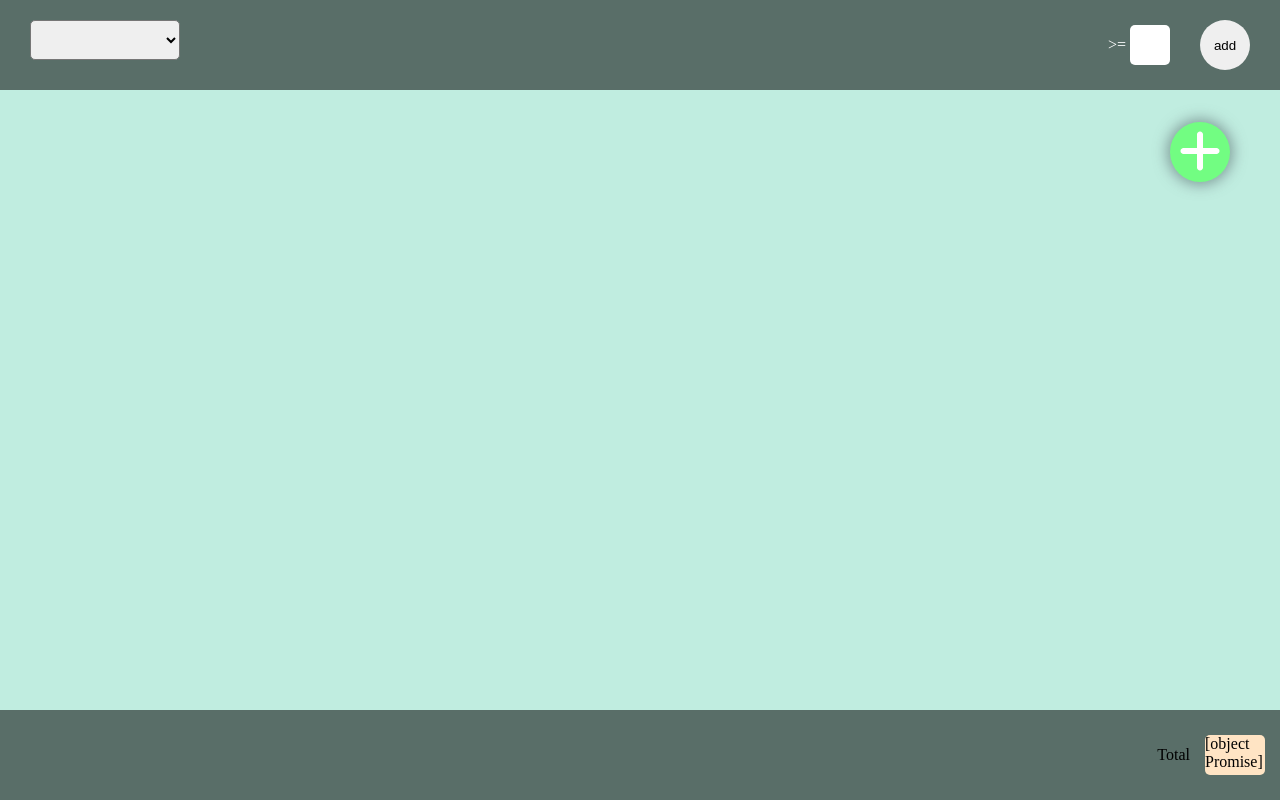
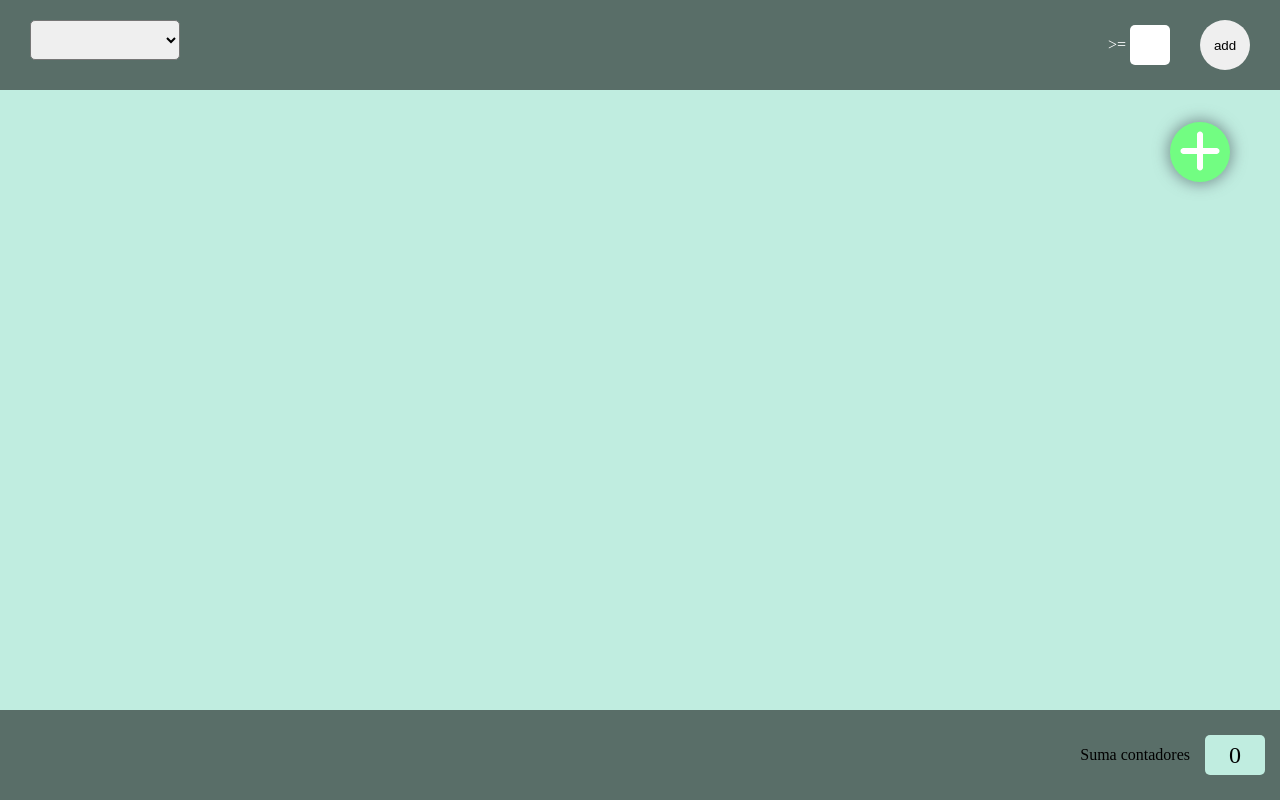
Before and after one commit to dacehell/app-contador, a Vue app: page / in a window 1280 px wide. Built offline with nearby package versions, Linux system fonts and the light colour scheme.

Commit message:
fix name for each counter and sum all counters

```diff
--- a/src/App.vue
+++ b/src/App.vue
@@ -17,5 +17,6 @@ body {
   margin: 0;
   padding: 0;
   background-color: #c0ede0;
+  height: 100%;
 }
 </style>
--- a/src/components/Footer.vue
+++ b/src/components/Footer.vue
@@ -1,25 +1,21 @@
 <template>
   <footer class="footer">
     <div class="container">
-      <p>Total</p>
-      <div class="footer__total">{{ sumAllCounters() }}</div>
+      <p>Suma contadores</p>
+      <div class="footer__total">{{ sumAllCounters }}</div>
     </div>
   </footer>
 </template>
 
 <script>
-import { mapState, mapActions } from "vuex";
+import { mapState, mapGetters } from "vuex";
 export default {
   name: "Footer",
   computed: {
     ...mapState(["counters"]),
+    ...mapGetters(["sumAllCounters"]),
   },
-  methods: {
-    ...mapActions(["sumAllCounters"]),
-  },
-  created() {
-    this.sumAllCounters();
-  },
+  methods: {},
 };
 </script>
 
@@ -40,7 +36,11 @@ export default {
     width: 60px;
     height: 40px;
     border-radius: 5px;
-    background-color: bisque;
+    background-color: #c0ede0;
+    font-size: 1.5rem;
+    display: flex;
+    justify-content: center;
+    align-items: center;
   }
 }
 .container {
--- a/src/components/Header.vue
+++ b/src/components/Header.vue
@@ -3,8 +3,8 @@
     <div class="container">
       <select v-model="selected" class="header__select" name="sort">
         <option selected>--</option>
-        <option :value="sortCounters">Ascendente</option>
-        <option :value="descendente">Descendente</option>
+        <option>Ascendente</option>
+        <option>Descendente</option>
       </select>
       <div class="header__filter">
         <label for="header__filter__list"> >= </label>
@@ -16,7 +16,7 @@
 </template>
 
 <script>
-import { mapState, mapActions } from "vuex";
+import { mapState, mapGetters } from "vuex";
 export default {
   name: "Header",
   data() {
@@ -24,16 +24,10 @@ export default {
       selected: "",
     };
   },
-  methods: {
-    ...mapActions(["sortCounters"]),
-  },
+  methods: {},
   computed: {
     ...mapState(["counters"]),
-  },
-  watch: {
-    selected: function (val, oldVal) {
-      this.$store.dispatch("sortCounters", val);
-    },
+    ...mapGetters(["sortCounters"]),
   },
 };
 </script>
--- a/src/store/index.js
+++ b/src/store/index.js
@@ -9,24 +9,14 @@ export default new Vuex.Store({
   },
   getters: {},
   mutations: {
-    // SET_NAME(state, nombre) {
-    //   const counter = state.counters.find((c) => c.id === id);
-    //   counter.nombre = nombre;
+    // SORT_COUNTERS(state, payload) {
+    //   state.counters.sort((a, b) => {
+    //     if (a.count > b.count) {
+    //       return 1;
+    //     }
+    //     return 0;
+    //   });
     // },
-    SUM_ALL_COUNTERS(state, payload) {
-      const sumAll = state.counters
-        .map((counter) => counter.count)
-        .reduce((prev, curr) => prev + curr, 0);
-      return sumAll;
-    },
-    SORT_COUNTERS(state, payload) {
-      state.counters.sort((a, b) => {
-        if (a.count > b.count) {
-          return 1;
-        }
-        return 0;
-      });
-    },
     SET_INCREMENT(state, id) {
       const counter = state.counters.find((c) => c.id === id);
       counter.count++;
@@ -37,11 +27,15 @@ export default new Vuex.Store({
     },
     ADD_COUNTER(state, payload) {
       const id = Math.round(Math.random() * 9999);
-      const newCounter = { id, count: 0, nombre: "" };
-      state.counters.length < 20
-        ? state.counters.push(newCounter)
-        : alert("no se puede agregar mas de 20 contadores");
+      let nombre = state.counters.nombre;
+      const newCounter = { id, count: 0, nombre };
+      state.counters.nombre !== undefined && state.counters.nombre !== ""
+        ? state.counters.length < 20
+          ? state.counters.push(newCounter)
+          : alert("no se puede agregar mas de 20 contadores")
+        : alert("no debe estar vacio el nombre del contador");
     },
+
     DELETE_COUNTER(state, id) {
       const counterIndex = state.counters.findIndex(
         (counter) => counter.id === id
@@ -50,17 +44,9 @@ export default new Vuex.Store({
     },
   },
   actions: {
-    // setName({ commit, state }, nombre, id) {
-    //   const counter = state.counters.find((c) => c.id === id);
-    //   counter.nombre = nombre;
-    //   commit("SET_NAME", nombre);
+    // sortCounters({ commit }, value) {
+    //   commit("SORT_COUNTERS", value);
     // },
-    sumAllCounters({ commit }, counter) {
-      commit("SUM_ALL_COUNTERS", counter);
-    },
-    sortCounters({ commit }, value) {
-      commit("SORT_COUNTERS", value);
-    },
     setIncrement({ commit, state }, id) {
       const counter = state.counters.find((c) => c.id === id);
       if (counter.count < 20) commit("SET_INCREMENT", id);
@@ -82,6 +68,20 @@ export default new Vuex.Store({
     getAllCounters(state) {
       return state.counters;
     },
+    sumAllCounters(state) {
+      const sumAll = state.counters
+        .map((counter) => counter.count)
+        .reduce((prev, curr) => prev + curr, 0);
+      return sumAll;
+    },
+    sortCounters(state) {
+      state.counters.sort((a, b) => {
+        if (a.count > b.count) {
+          return 1;
+        }
+        return 0;
+      });
+    },
   },
   modules: {},
 });
--- a/src/views/Home.vue
+++ b/src/views/Home.vue
@@ -10,7 +10,7 @@
       <div class="modal-content">
         <span class="close">&times;</span>
         <div class="inputCounter">
-          <input type="text" v-model="nombre" />
+          <input type="text" v-model="counters.nombre" />
           <div class="btn">
             <button class="btn__counter" @click="addCounter">Confirmar</button>
             <button class="btn__counter">Cancelar</button>
@@ -21,7 +21,11 @@
 
     <div class="container">
       <div class="container" v-for="(counter, index) in counters" :key="index">
-        <Contador :counter="counter.id" :count="counter.count" :name="nombre" />
+        <Contador
+          :counter="counter.id"
+          :count="counter.count"
+          :name="counter.nombre"
+        />
       </div>
     </div>
 
@@ -43,7 +47,7 @@ export default {
   },
   data() {
     return {
-      nombre: "",
+      nombre: [],
     };
   },
   computed: {
@@ -51,6 +55,7 @@ export default {
   },
   methods: {
     ...mapActions(["addCounter"]),
+
     getModal() {
       // Get the modal
       const modal = document.getElementById("myModal");
@@ -84,7 +89,7 @@ export default {
 
 <style lang="scss" scoped>
 .container {
-  margin: 70px 0;
+  margin: 70px 20px;
   display: grid;
   gap: 1rem;
   grid-auto-rows: 16rem;
```
